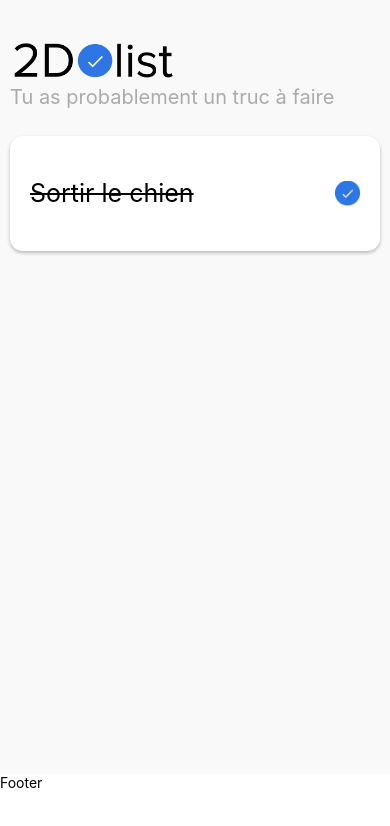
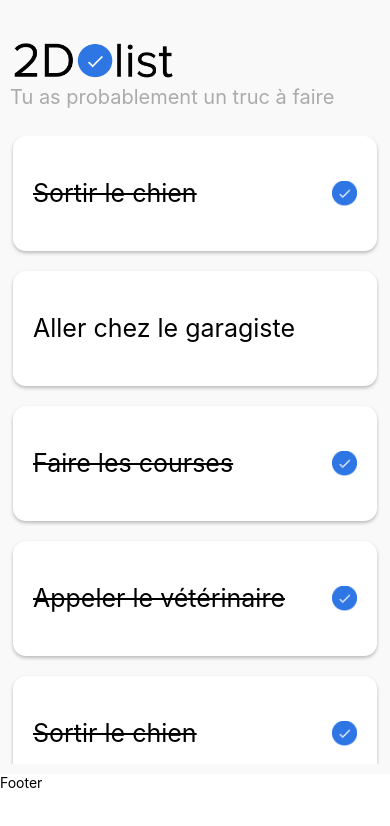
Before and after one commit to endeavor225/react-native-todolist, a React Native app: screen / in a window 390 px wide. Shown: the top 826 px of the page. Built offline with nearby package versions, Linux system fonts and the light colour scheme.

Commit message:
Liste de tâche

```diff
--- a/App.js
+++ b/App.js
@@ -1,10 +1,13 @@
-import { Text, View } from "react-native";
+import { ScrollView, Text, View } from "react-native";
 import {SafeAreaProvider, SafeAreaView} from "react-native-safe-area-context"
 import { s } from "./App.style";
 import { Header } from "./components/Header/Header";
 import CardTodo from "./components/CardTodo/CardTodo";
+import { useState } from "react";
 
-const TODO_LIST = [
+export default function App() {
+
+  const [todoList, setTodoList] = useState([
     { id: 1, title: "Sortir le chien", isCompleted: true },
     { id: 2, title: "Aller chez le garagiste", isCompleted: false },
     { id: 3, title: "Faire les courses", isCompleted: true },
@@ -13,9 +16,16 @@
     { id: 6, title: "Aller chez le garagiste", isCompleted: false },
     { id: 7, title: "Faire les courses", isCompleted: true },
     { id: 8, title: "Appeler le vétérinaire", isCompleted: true },
-];
+  ]);
 
-export default function App() {
+  function renderTodoList() {
+    return todoList.map((todo) => (
+      <View style={s.cardItem} key={todo.id}>
+        <CardTodo todo={todo} />
+      </View>
+    ));
+  }
+
   return (
     <>
     <SafeAreaProvider>
@@ -24,7 +34,7 @@
           <Header />
         </View>
         <View style={s.body}>
-          <CardTodo todo={TODO_LIST[0]} />
+          <ScrollView>{renderTodoList()}</ScrollView>
         </View>
       </SafeAreaView>
     </SafeAreaProvider>
--- a/App.style.js
+++ b/App.style.js
@@ -1,21 +1,16 @@
 import { StyleSheet } from "react-native";
 
 export const s = StyleSheet.create({
-    app:{
-        backgroundColor: "#F9F9F9",
-        flex: 1,
-        padding: 10
-    },
-
-    header:{
-        flex: 1,
-    },
-
-    body:{
-        flex: 5,
-    },
-
-    footer:{
-        height: 70,
-    },
-  });
+  app: {
+    backgroundColor: "#F9F9F9",
+    flex: 1,
+    padding: 10,
+  },
+  cardItem: {
+    marginBottom: 20,
+    marginHorizontal: 3,
+  },
+  header: { flex: 1 },
+  body: { flex: 5 },
+  footer: { height: 70 },
+});
```
Lines whose indentation alone changed are shown as unchanged.
